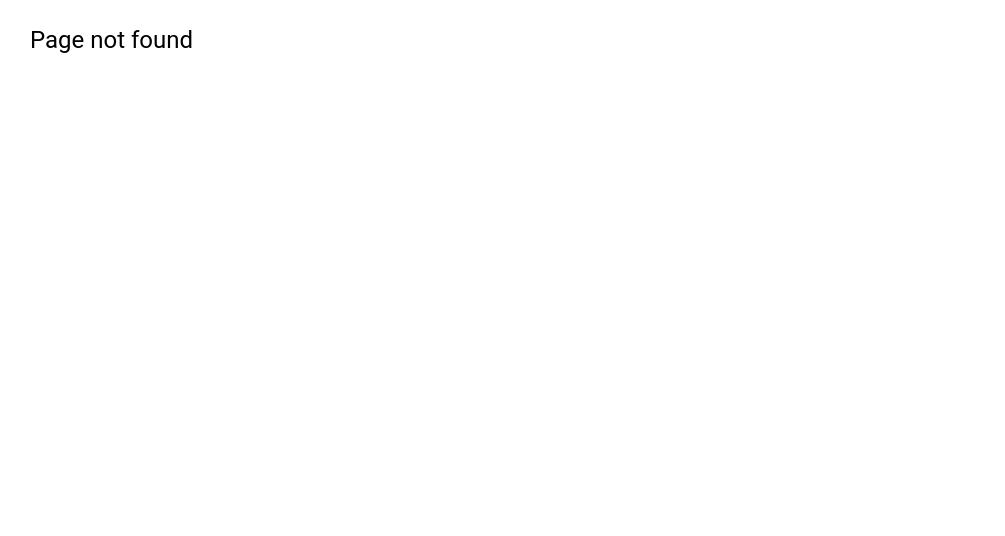
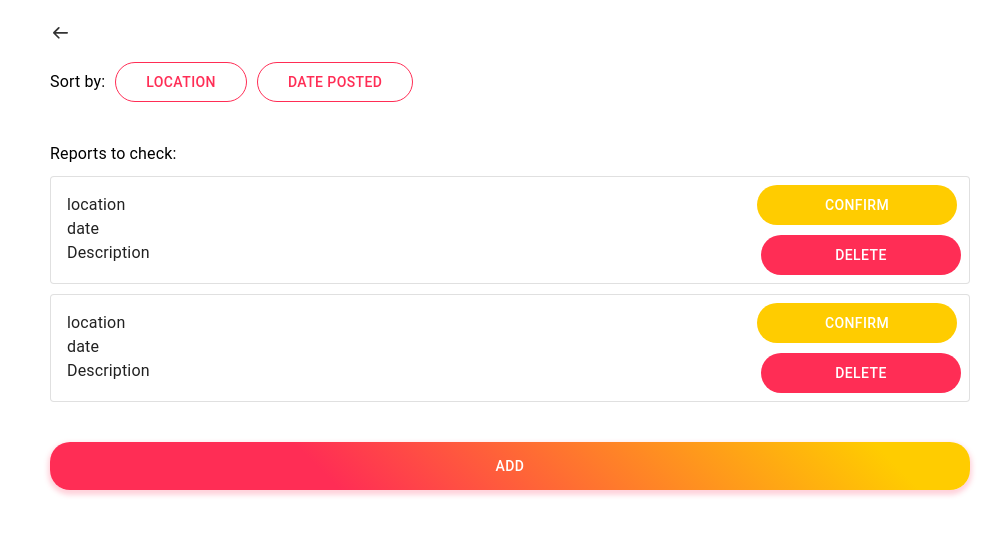
Before and after one commit to monika-stempniak/where-is-virus, a React (Create React App) app: page /report in a window 1280 px wide. Before the commit this address had no page. Shown: the top 536 px of the page, without its empty margins (130-1135 px from the left). Built offline with nearby package versions, Linux system fonts and the light colour scheme.

Commit message:
Create Report page

```diff
--- a/src/App.js
+++ b/src/App.js
@@ -6,7 +6,7 @@ import {
   Redirect
 } from "react-router-dom";
 
-import { SignInForm, LocationMap, NotFound } from "pages";
+import { SignInForm, LocationMap, ReportsList, NotFound } from "pages";
 // import Context from "./store/context";
 
 const App = () => {
@@ -16,8 +16,17 @@ const App = () => {
         <Route exact path="/">
           <Redirect to="/signin" />
         </Route>
-        <Route exact path="/signin" component={SignInForm} />
+        <Route
+          exact
+          path="/signin"
+          render={props => <SignInForm {...props} />}
+        />
         <Route exact path="/map" render={props => <LocationMap {...props} />} />
+        <Route
+          exact
+          path="/report"
+          render={props => <ReportsList {...props} />}
+        />
         <Route component={NotFound} />
       </Switch>
     </Router>
--- /dev/null
+++ b/src/components/Report/Report.js
@@ -0,0 +1,81 @@
+import React from "react";
+import {
+  Box,
+  Button,
+  Card,
+  CardContent,
+  CardActions,
+  Typography
+} from "@material-ui/core";
+import { createStyles, makeStyles } from "@material-ui/core/styles";
+import { styled } from "@material-ui/core/styles";
+
+const ButtonContainer = styled(Box)({
+  marginTop: 20,
+  width: "1000px",
+  display: "flex"
+});
+
+const MapButton = styled(Button)({
+  border: 0,
+  borderRadius: 20,
+  color: "white",
+  height: 40,
+  padding: "0 30px",
+  width: 200
+});
+
+const ConfirmButton = styled(MapButton)({
+  background: "#ffcc00",
+  marginBottom: 10,
+  "&:hover": {
+    background: "#ffcc00",
+    opacity: 0.8
+  }
+});
+
+const DeleteButton = styled(MapButton)({
+  background: "#ff2d55",
+  "&:hover": {
+    background: "#ff2d55",
+    opacity: 0.8
+  }
+});
+
+const useStyles = makeStyles(theme =>
+  createStyles({
+    root: {
+      display: "flex",
+      justifyContent: "space-between",
+      marginTop: 10
+    },
+    buttons: {
+      display: "flex",
+      flexDirection: "column"
+    }
+  })
+);
+
+const Report = ({ entry: { location, date, description } }) => {
+  const classes = useStyles();
+
+  return (
+    <Card className={classes.root} variant="outlined">
+      <CardContent>
+        <Typography>{location}</Typography>
+        <Typography>{date}</Typography>
+        <Typography>{description}</Typography>
+      </CardContent>
+      <CardActions className={classes.buttons}>
+        <ConfirmButton>Confirm</ConfirmButton>
+        <DeleteButton
+        // onClick={handleOpenReport}
+        >
+          Delete
+        </DeleteButton>
+      </CardActions>
+    </Card>
+  );
+};
+
+export default Report;
--- a/src/components/index.js
+++ b/src/components/index.js
@@ -1,5 +1,6 @@
 import Container from "components/Container/Container";
 import Title from "components/Title/Title";
 import TextField from "components/TextField/TextField";
+import Report from "components/Report/Report";
 
-export { Container, Title, TextField };
+export { Container, Title, TextField, Report };
--- a/src/pages/LocationMap/LocationMap.js
+++ b/src/pages/LocationMap/LocationMap.js
@@ -8,8 +8,8 @@ import {
 import { Button, Box } from "@material-ui/core";
 import { styled } from "@material-ui/core/styles";
 
+import { GOOGLE_MAPS_API_KEY, MARKERS } from "shared/constants";
 import { Container, Title } from "components";
-import { GOOGLE_MAPS_API_KEY, MARKERS } from "shared/constants";
 
 const ButtonContainer = styled(Box)({
   marginTop: 20,
@@ -18,7 +18,6 @@ const ButtonContainer = styled(Box)({
 });
 
 const MapButton = styled(Button)({
-  background: "linear-gradient(45deg, #ff2d55 30%, #ffcc00 90%)",
   border: 0,
   borderRadius: 20,
   boxShadow: "0 3px 5px 2px rgba(255, 105, 135, .3)",
@@ -64,7 +63,7 @@ const options = {
     "https://developers.google.com/maps/documentation/javascript/examples/markerclusterer/m"
 };
 
-const LocationMap = () => {
+const LocationMap = props => {
   const [currentLatLng, setCurrentLatLng] = useState({ lat: 0, lng: 0 });
 
   useEffect(() => {
@@ -85,7 +84,12 @@ const LocationMap = () => {
     }
   };
 
+  const handleOpenReport = () => {
+    props.history.push("/report");
+  };
+
   return (
+    <>
       <Container center>
         <Title align="center" marginTop={20} marginBottom={40}>
           Where is Virus?
@@ -113,19 +117,15 @@ const LocationMap = () => {
           </GoogleMap>
         </LoadScript>
         <ButtonContainer>
-        <NotificationButton
-          type="submit"
-          color="primary"
-          disabled={false}
-          fullWidth
-        >
+          <NotificationButton disabled={false} fullWidth>
             Notifications
           </NotificationButton>
-        <ReportButton type="submit" color="primary" disabled={false} fullWidth>
+          <ReportButton disabled={false} fullWidth onClick={handleOpenReport}>
             Report Virus
           </ReportButton>
         </ButtonContainer>
       </Container>
+    </>
   );
 };
 
--- /dev/null
+++ b/src/pages/ReportsList/ReportsList.js
@@ -0,0 +1,110 @@
+import React from "react";
+import { Button, IconButton, Typography, Box } from "@material-ui/core";
+import { styled } from "@material-ui/core/styles";
+
+import { Container, Report } from "components";
+const backArrowIcon = require("../../assets/backArrow.png");
+
+const BackArrowIconButton = styled(IconButton)({
+  display: "flex",
+  justifyContent: "flex-start",
+  marginLeft: 20
+});
+
+const BoxContainer = styled(Box)({
+  padding: 20
+});
+
+const SortButtonsContainer = styled(BoxContainer)({
+  display: "flex",
+  alignItems: "center"
+});
+
+const ReportsToCheckContainer = styled(BoxContainer)({});
+const AddReportContainer = styled(BoxContainer)({});
+
+const DialogButton = styled(Button)({
+  border: "1px solid #ff2d55",
+  borderRadius: 20,
+  color: " #ff2d55",
+  height: 40,
+  padding: "0 30px",
+  "&:hover": {
+    border: "1px solid #ff2d55",
+    color: " #ff2d55",
+    background: "white"
+  }
+});
+
+const LocationButton = styled(DialogButton)({
+  margin: "0 10px"
+});
+
+const DatePostedButton = styled(DialogButton)({});
+
+const AddReportButton = styled(Button)({
+  background: "linear-gradient(45deg, #ff2d55 30%, #ffcc00 90%)",
+  border: 0,
+  borderRadius: 20,
+  boxShadow: "0 3px 5px 2px rgba(255, 105, 135, .3)",
+  color: "white",
+  height: 48,
+  padding: "0 30px"
+});
+
+const ReportsList = ({ open, close }) => {
+  const reportItems = [
+    {
+      location: "location",
+      date: "date",
+      description: "Description"
+    },
+    {
+      location: "location",
+      date: "date",
+      description: "Description"
+    }
+  ];
+
+  const renderReportsList = () => {
+    return (
+      <>
+        {reportItems.map(entry => {
+          return <Report entry={entry} />;
+        })}
+      </>
+    );
+  };
+
+  return (
+    <Container>
+      <BackArrowIconButton aria-label="back" size="small">
+        <img src={backArrowIcon} alt="back button" />
+      </BackArrowIconButton>
+      <SortButtonsContainer>
+        <Typography>Sort by:</Typography>
+        <LocationButton type="text" disabled={false} variant="outlined">
+          Location
+        </LocationButton>
+        <DatePostedButton type="text" disabled={false} variant="outlined">
+          Date posted
+        </DatePostedButton>
+      </SortButtonsContainer>
+      <ReportsToCheckContainer>
+        <Typography>Reports to check:</Typography>
+        {renderReportsList()}
+      </ReportsToCheckContainer>
+      <AddReportContainer>
+        <AddReportButton
+          type="submit"
+          // disabled={isSubmitting}
+          fullWidth
+        >
+          Add
+        </AddReportButton>
+      </AddReportContainer>
+    </Container>
+  );
+};
+
+export default ReportsList;
--- a/src/pages/SignInForm/SignInForm.js
+++ b/src/pages/SignInForm/SignInForm.js
@@ -13,7 +13,7 @@ const styles = theme => ({
 });
 
 const FormButton = styled(Button)({
-  background: "linear-gradient(45deg, #FE6B8B 30%, #FF8E53 90%)",
+  background: "linear-gradient(45deg, #ff2d55 30%, #ffcc00 90%)",
   border: 0,
   borderRadius: 20,
   boxShadow: "0 3px 5px 2px rgba(255, 105, 135, .3)",
@@ -81,7 +81,7 @@ const Form = props => {
               disabled={isSubmitting}
               fullWidth
             >
-              SUBMIT
+              Submit
             </FormButton>
           </CardActions>
         </Card>
--- a/src/pages/index.js
+++ b/src/pages/index.js
@@ -1,5 +1,6 @@
 import SignInForm from "pages/SignInForm/SignInForm";
 import LocationMap from "pages/LocationMap/LocationMap";
 import NotFound from "pages/NotFound/NotFound";
+import ReportsList from "pages/ReportsList/ReportsList";
 
-export { SignInForm, LocationMap, NotFound };
+export { SignInForm, LocationMap, NotFound, ReportsList };
```
Also changed, not shown: src/assets/backArrow.png (added). Lines whose indentation alone changed are shown as unchanged.
